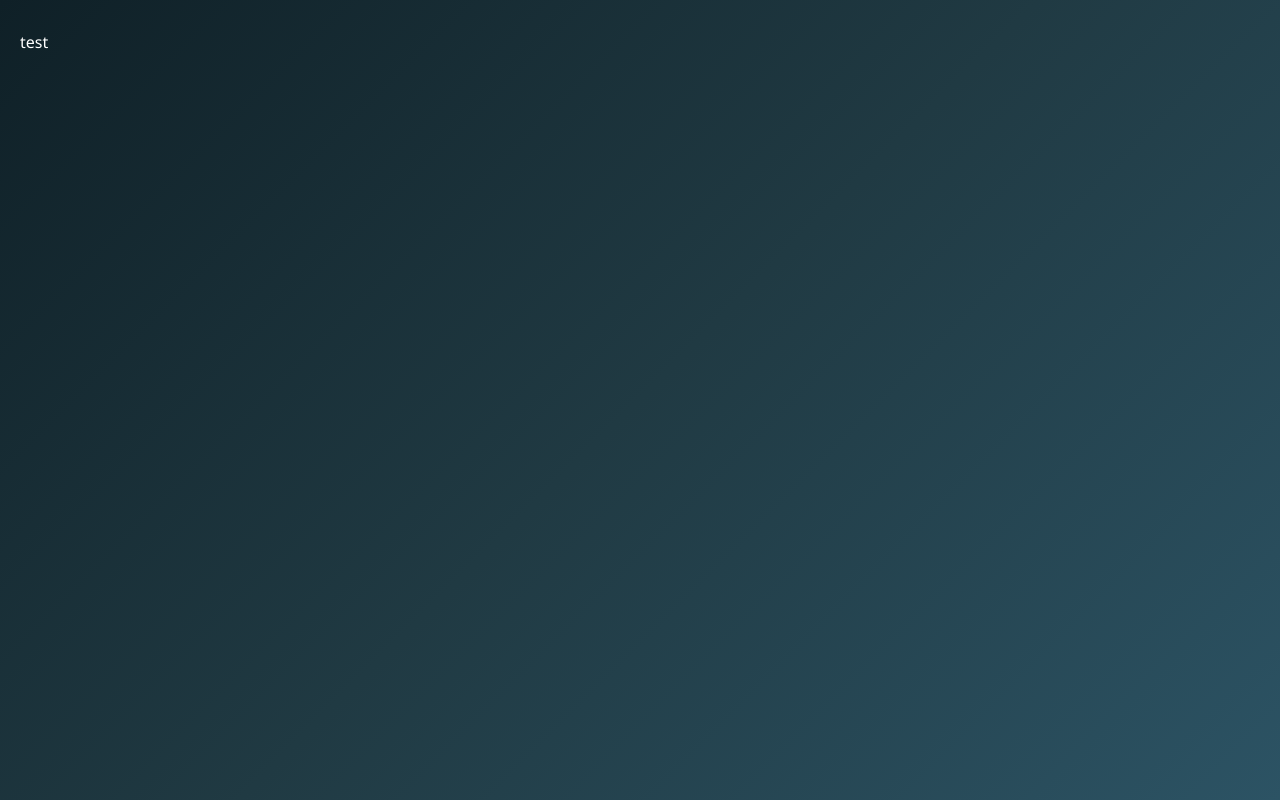
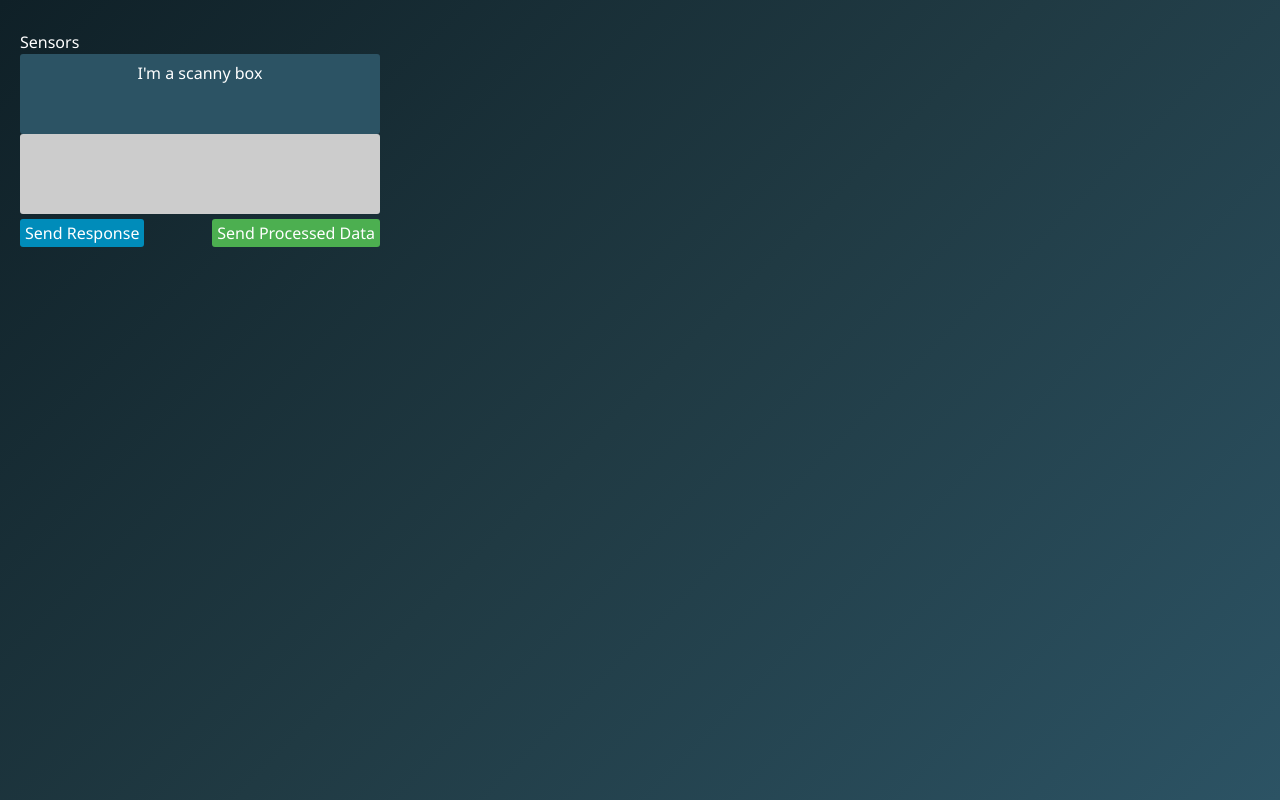
Before and after one commit to openstardrive/server, a plain HTML site: page dev-fd/index.html in a window 1280 px wide. Drawn offline with nearby package versions, Linux system fonts and the light colour scheme.

Commit message:
sensor block placeholders done.

```diff
--- a/dev-fd/index.css
+++ b/dev-fd/index.css
@@ -11,3 +11,87 @@ body {
     margin: 0;
     padding: 0;
 }
+
+#sensorScans {
+    display: flex;
+    flex-direction: column;
+}
+
+#incomingScanContainer {
+    display: flex;
+    flex-direction: column;
+    align-items: center;
+    height: 10vh;
+    width: 45vh;
+    border: 2px solid #2c5364;
+    border-radius: 3px;
+    overflow-y: auto;
+    padding: 5px;
+    background-color: #2c5364;
+    color: white;
+}
+
+#scanResponse {
+    display: flex;
+    flex-direction: column;
+    align-items: center;
+    height: 10vh;
+    width: 45vh;
+    border: 2px solid #ccc;
+    border-radius: 3px;
+    resize: none;
+    overflow-y: auto;
+    padding: 5px;
+    background-color: #ccc;
+    text-align: center;
+    color: black;
+}
+
+#sensorButtonContainer {
+    display: flex;
+    justify-content: space-between;
+    align-items: center;
+    flex-direction: row;
+    width: 45vh;
+    margin-top: 5px;
+}
+
+.alertButton {
+    border: none;
+    background-color: #4CAF50;
+    color: white;
+    text-align: center;
+    text-decoration: none;
+    cursor: pointer;
+    border-radius: 3px;
+    padding-top: 2px;
+    padding-bottom: 2px;
+    padding-right: 5px;
+    padding-left: 5px;
+    transition: background-color 0.3s ease, transform 0.3s ease;
+}
+
+.alertButton:hover {
+    background-color: #45a049;
+    transform: scale(1.05);
+}
+
+.primaryButton {
+    border: none;
+    background-color: #008CBA;
+    color: white;
+    text-align: center;
+    text-decoration: none;
+    cursor: pointer;
+    border-radius: 3px;
+    padding-top: 2px;
+    padding-bottom: 2px;
+    padding-right: 5px;
+    padding-left: 5px;
+    transition: background-color 0.3s ease, transform 0.3s ease;
+}
+
+.primaryButton:hover {
+    background-color: #007B9E;
+    transform: scale(1.05);
+}
--- a/dev-fd/index.html
+++ b/dev-fd/index.html
@@ -9,7 +9,17 @@
     <body>
         <div id="content">
             <div id="sensorScans">
-                test
+                <span>Sensors</span>
+                <div id="incomingScanContainer">
+                    I'm a scanny box
+                </div>
+                <div id="responseContainer">
+                    <textarea name="scanResponse" id="scanResponse"></textarea>
+                </div>
+                <div id="sensorButtonContainer">
+                    <button id="sendResponse" class="primaryButton">Send Response</button>
+                    <button id="sendData" class="alertButton">Send Processed Data</button>
+                </div>
             </div>
         </div>
 
```
